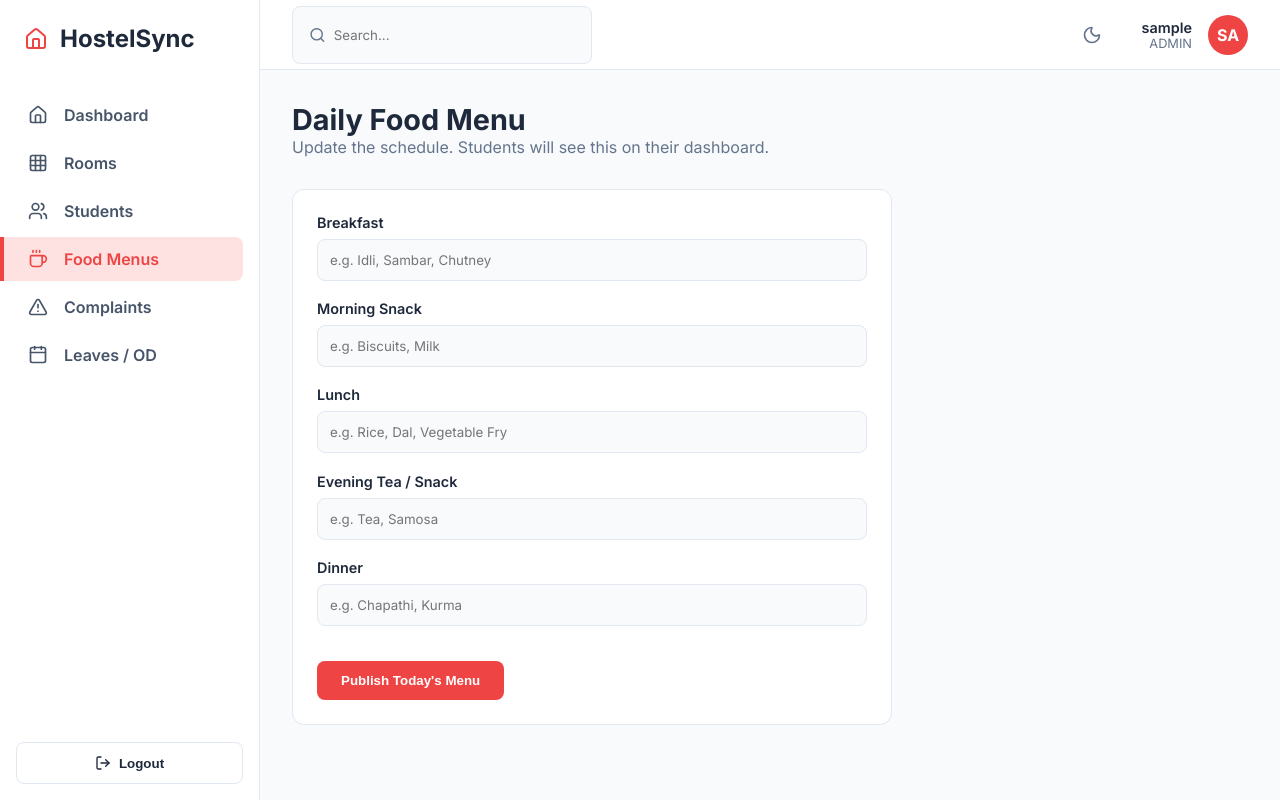
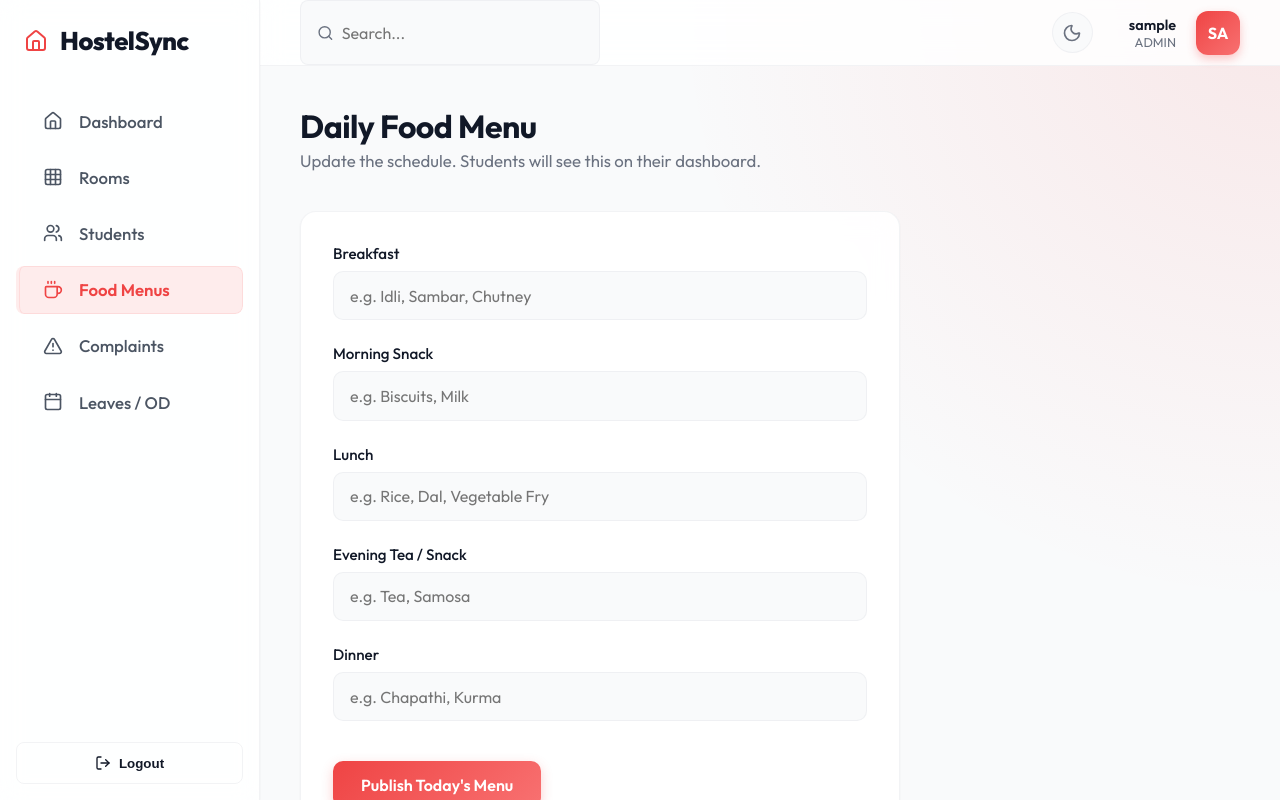
Before and after one commit to shivanistalin2006-dot/Hostel-Management-System, a React app in the folder frontend/: page /app/menus in a window 1280 px wide. Built offline with nearby package versions, Linux system fonts and the light colour scheme; no server answers; sample sign-in values are in the browser's storage; the HTML template or start-up script is replaced by a standard one.

Commit message:
Premium styling update, add student creation feature, remove demo placeholders

```diff
--- a/frontend/src/index.css
+++ b/frontend/src/index.css
@@ -1,21 +1,28 @@
-@import url('https://fonts.googleapis.com/css2?family=Inter:wght@300;400;500;600;700&display=swap');
+@import url('https://fonts.googleapis.com/css2?family=Outfit:wght@300;400;500;600;700;800&display=swap');
 
 :root {
-  /* Default Light Theme */
-  --bg-main: #f8fafc;
-  --bg-sidebar: #ffffff;
-  --bg-card: #ffffff;
+  /* Premium Light Theme */
+  --bg-main: #f9fafb;
+  --bg-sidebar: rgba(255, 255, 255, 0.85);
+  --bg-card: rgba(255, 255, 255, 0.9);
 
-  --text-primary: #1e293b;
-  --text-secondary: #64748b;
-  --text-sidebar: #475569;
-  --text-sidebar-active: #ef4444; /* Light Red */
+  --text-primary: #111827;
+  --text-secondary: #6b7280;
+  --text-sidebar: #4b5563;
+  --text-sidebar-active: #ef4444; /* Premium Light Red */
 
-  --accent-primary: #ef4444; /* Light Red */
+  --accent-primary: #ef4444;
   --accent-hover: #dc2626;
-  --accent-light: #fee2e2;
+  --accent-light: rgba(239, 68, 68, 0.1);
+  --accent-gradient: linear-gradient(135deg, #ef4444 0%, #f87171 100%);
 
-  --border-color: #e2e8f0;
+  --border-color: rgba(229, 231, 235, 0.5);
+
+  --shadow-sm: 0 1px 2px 0 rgba(0, 0, 0, 0.05);
+  --shadow-md: 0 4px 6px -1px rgba(0, 0, 0, 0.1), 0 2px 4px -1px rgba(0, 0, 0, 0.06);
+  --shadow-lg: 0 10px 15px -3px rgba(0, 0, 0, 0.1), 0 4px 6px -2px rgba(0, 0, 0, 0.05);
+
+  --glass-blur: blur(12px);
 
   --success: #10b981;
   --warning: #f59e0b;
@@ -23,20 +30,26 @@
 }
 
 [data-theme='dark'] {
-  --bg-main: #0f1115; /* Deep Black */
-  --bg-sidebar: #18181b;
-  --bg-card: #18181b;
+  /* Premium Dark Theme */
+  --bg-main: #09090b; /* Very Deep Black */
+  --bg-sidebar: rgba(24, 24, 27, 0.85);
+  --bg-card: rgba(24, 24, 27, 0.9);
 
   --text-primary: #f8fafc;
   --text-secondary: #94a3b8;
-  --text-sidebar: #94a3b8;
-  --text-sidebar-active: #dc2626; /* Deep Red */
+  --text-sidebar: #a1a1aa;
+  --text-sidebar-active: #f87171; /* Brighter Red for dark mode */
 
-  --accent-primary: #dc2626; /* Deep Red */
+  --accent-primary: #dc2626;
   --accent-hover: #b91c1c;
-  --accent-light: rgba(220, 38, 38, 0.2);
+  --accent-light: rgba(220, 38, 38, 0.15);
+  --accent-gradient: linear-gradient(135deg, #ef4444 0%, #b91c1c 100%);
 
-  --border-color: #27272a;
+  --border-color: rgba(63, 63, 70, 0.5);
+
+  --shadow-sm: 0 1px 2px 0 rgba(0, 0, 0, 0.5);
+  --shadow-md: 0 4px 6px -1px rgba(0, 0, 0, 0.4);
+  --shadow-lg: 0 10px 15px -3px rgba(0, 0, 0, 0.5);
 }
 
 * {
@@ -46,10 +59,12 @@
 }
 
 body {
-  font-family: 'Inter', sans-serif;
+  font-family: 'Outfit', sans-serif;
   background-color: var(--bg-main);
   color: var(--text-primary);
-  transition: background-color 0.3s, color 0.3s;
+  transition: background-color 0.4s ease, color 0.4s ease;
+  background-image: radial-gradient(circle at top right, var(--accent-light) 0%, transparent 40%);
+  background-attachment: fixed;
 }
 
 /* Layout */
@@ -66,48 +81,59 @@ body {
   display: flex;
   flex-direction: column;
   border-right: 1px solid var(--border-color);
+  backdrop-filter: var(--glass-blur);
+  -webkit-backdrop-filter: var(--glass-blur);
+  box-shadow: var(--shadow-sm);
+  z-index: 10;
 }
 
 .sidebar-brand {
   display: flex;
   align-items: center;
-  padding: 1.5rem;
-  font-size: 1.5rem;
+  padding: 1.5rem 1.5rem 2.5rem 1.5rem;
+  font-size: 1.6rem;
   font-weight: 800;
   color: var(--text-primary);
   gap: 0.75rem;
+  letter-spacing: -0.5px;
 }
 
 .sidebar-nav {
   display: flex;
   flex-direction: column;
-  padding: 1rem 0;
-  gap: 0.25rem;
+  padding: 0;
+  gap: 0.5rem;
 }
 
 .nav-item {
   display: flex;
   align-items: center;
-  padding: 0.75rem 1.5rem;
+  padding: 0.85rem 1.5rem;
   color: var(--text-sidebar);
   text-decoration: none;
-  font-weight: 600;
+  font-weight: 500;
+  font-size: 1.05rem;
   gap: 1rem;
-  transition: all 0.2s;
-  border-left: 4px solid transparent;
+  transition: all 0.3s ease;
+  border-left: 3px solid transparent;
+  margin: 0 1rem;
+  border-radius: 8px;
 }
 
 .nav-item:hover {
-  background-color: var(--accent-light);
-  color: var(--accent-primary);
+  background-color: rgba(0,0,0,0.03);
+  color: var(--text-primary);
+}
+
+[data-theme='dark'] .nav-item:hover {
+  background-color: rgba(255,255,255,0.05);
 }
 
 .nav-item.active {
   background-color: var(--accent-light);
-  color: var(--accent-primary);
-  border-left-color: var(--accent-primary);
-  border-radius: 0 8px 8px 0;
-  margin-right: 1rem;
+  color: var(--text-sidebar-active);
+  font-weight: 600;
+  box-shadow: inset 0 0 0 1px rgba(239, 68, 68, 0.1);
 }
 
 .main-content {
@@ -115,177 +141,229 @@ body {
   display: flex;
   flex-direction: column;
   overflow-y: auto;
+  position: relative;
 }
 
 .topbar {
-  height: 70px;
-  background-color: var(--bg-card);
+  height: 75px;
+  background-color: var(--bg-sidebar);
   border-bottom: 1px solid var(--border-color);
   display: flex;
   align-items: center;
   justify-content: space-between;
-  padding: 0 2rem;
+  padding: 0 2.5rem;
+  backdrop-filter: var(--glass-blur);
+  -webkit-backdrop-filter: var(--glass-blur);
+  position: sticky;
+  top: 0;
+  z-index: 5;
 }
 
 .theme-toggle {
-  background: none;
-  border: none;
+  background: var(--bg-main);
+  border: 1px solid var(--border-color);
   color: var(--text-secondary);
   cursor: pointer;
-  padding: 0.5rem;
+  padding: 0.6rem;
   border-radius: 50%;
   display: flex; align-items: center; justifyContent: center;
+  transition: all 0.3s ease;
 }
 .theme-toggle:hover {
-  background: var(--bg-main);
-  color: var(--text-primary);
+  color: var(--accent-primary);
+  box-shadow: var(--shadow-sm);
+  transform: translateY(-1px);
 }
 
 .user-profile {
   display: flex;
   align-items: center;
-  gap: 1rem;
+  gap: 1.25rem;
 }
 .avatar {
-  width: 40px; height: 40px;
-  border-radius: 50%;
-  background: var(--accent-primary);
+  width: 44px; height: 44px;
+  border-radius: 12px;
+  background: var(--accent-gradient);
   color: white;
   display: flex; align-items: center; justify-content: center;
-  font-weight: bold;
+  font-weight: 700;
   overflow: hidden;
+  box-shadow: 0 4px 10px rgba(239, 68, 68, 0.3);
 }
 .avatar img {
   width: 100%; height: 100%; object-fit: cover;
 }
 
 .page-container {
-  padding: 2rem;
+  padding: 2.5rem;
+  max-width: 1600px;
+  margin: 0 auto;
+  width: 100%;
 }
 .page-header {
-  margin-bottom: 2rem;
+  margin-bottom: 2.5rem;
 }
 .page-title {
-  font-size: 1.8rem;
+  font-size: 2rem;
   font-weight: 700;
   color: var(--text-primary);
+  letter-spacing: -0.5px;
+  margin-bottom: 0.25rem;
 }
 .page-subtitle {
   color: var(--text-secondary);
+  font-size: 1.05rem;
 }
 
 .dashboard-grid {
   display: grid;
   grid-template-columns: 2fr 1fr;
-  gap: 1.5rem;
+  gap: 2rem;
 }
 
 /* Cards & Charts */
 .card {
   background: var(--bg-card);
-  border-radius: 12px;
+  border-radius: 16px;
   border: 1px solid var(--border-color);
-  padding: 1.5rem;
-  margin-bottom: 1.5rem;
+  padding: 2rem;
+  margin-bottom: 2rem;
+  box-shadow: var(--shadow-sm);
+  backdrop-filter: var(--glass-blur);
+  -webkit-backdrop-filter: var(--glass-blur);
+  transition: box-shadow 0.3s ease, transform 0.3s ease;
+}
+.card:hover {
+  box-shadow: var(--shadow-md);
+  transform: translateY(-2px);
 }
 
 .card h3 {
-  margin-bottom: 1rem;
+  margin-bottom: 1.5rem;
   color: var(--text-primary);
+  font-weight: 600;
+  font-size: 1.25rem;
 }
 
 .stats-grid {
   display: grid;
   grid-template-columns: repeat(4, 1fr);
   gap: 1.5rem;
-  margin-bottom: 2rem;
+  margin-bottom: 2.5rem;
 }
 .stat-card {
   background: var(--bg-card);
   padding: 1.5rem;
-  border-radius: 12px;
+  border-radius: 16px;
   border: 1px solid var(--border-color);
   display: flex;
   align-items: center;
-  gap: 1rem;
+  gap: 1.25rem;
+  box-shadow: var(--shadow-sm);
+  transition: all 0.3s ease;
+}
+.stat-card:hover {
+  box-shadow: var(--shadow-md);
+  transform: translateY(-3px);
 }
 .stat-card .icon {
-  width: 48px; height: 48px;
-  border-radius: 12px;
-  background: var(--accent-light);
-  color: var(--accent-primary);
+  width: 54px; height: 54px;
+  border-radius: 14px;
   display: flex; align-items: center; justify-content: center;
 }
 .stat-value {
-  font-size: 1.8rem;
-  font-weight: 700;
+  font-size: 2rem;
+  font-weight: 800;
+  line-height: 1.1;
+  color: var(--text-primary);
 }
 .stat-label {
   color: var(--text-secondary);
-  font-size: 0.9rem;
+  font-size: 0.95rem;
   font-weight: 500;
+  margin-top: 0.25rem;
 }
 
 /* Forms & Tables */
 .form-group {
-  margin-bottom: 1.2rem;
+  margin-bottom: 1.5rem;
 }
 label {
   display: block;
   margin-bottom: 0.5rem;
-  font-size: 0.9rem;
-  font-weight: 600;
+  font-size: 0.95rem;
+  font-weight: 500;
   color: var(--text-primary);
 }
 input, select, textarea {
   width: 100%;
-  padding: 0.75rem;
+  padding: 0.85rem 1rem;
   border: 1px solid var(--border-color);
-  border-radius: 8px;
+  border-radius: 10px;
   background: var(--bg-main);
   color: var(--text-primary);
   font-family: inherit;
+  font-size: 1rem;
   outline: none;
+  transition: all 0.2s ease;
 }
 input:focus, select:focus, textarea:focus {
   border-color: var(--accent-primary);
-  box-shadow: 0 0 0 3px var(--accent-light);
+  box-shadow: 0 0 0 4px var(--accent-light);
+  background: var(--bg-card);
 }
 
 button.btn-primary {
-  background: var(--accent-primary);
+  background: var(--accent-gradient);
   color: white;
   border: none;
-  padding: 0.75rem 1.5rem;
-  border-radius: 8px;
+  padding: 0.85rem 1.75rem;
+  border-radius: 10px;
   font-weight: 600;
+  font-size: 1rem;
   cursor: pointer;
-  transition: background 0.2s;
+  transition: all 0.3s ease;
+  box-shadow: 0 4px 12px rgba(239, 68, 68, 0.25);
+  font-family: inherit;
 }
 button.btn-primary:hover {
-  background: var(--accent-hover);
+  transform: translateY(-2px);
+  box-shadow: 0 6px 16px rgba(239, 68, 68, 0.35);
+}
+button.btn-primary:active {
+  transform: translateY(0);
 }
 
 table {
   width: 100%;
-  border-collapse: collapse;
+  border-collapse: separate;
+  border-spacing: 0;
 }
 th, td {
-  padding: 1rem;
+  padding: 1.25rem 1rem;
   text-align: left;
   border-bottom: 1px solid var(--border-color);
 }
 th {
   font-weight: 600;
   color: var(--text-secondary);
-  background: var(--bg-main);
+  text-transform: uppercase;
+  font-size: 0.85rem;
+  letter-spacing: 0.5px;
+}
+td {
+  font-size: 1rem;
+  color: var(--text-primary);
 }
 .badge {
-  padding: 0.25rem 0.75rem;
+  padding: 0.35rem 0.85rem;
   border-radius: 999px;
-  font-size: 0.8rem;
-  font-weight: 700;
+  font-size: 0.85rem;
+  font-weight: 600;
+  display: inline-flex;
+  align-items: center;
+  gap: 0.35rem;
 }
-.badge.pending { background: rgba(245, 158, 11, 0.1); color: var(--warning); }
-.badge.approved { background: rgba(16, 185, 129, 0.1); color: var(--success); }
-.badge.rejected { background: rgba(239, 68, 68, 0.1); color: var(--danger); }
+.badge.pending { background: rgba(245, 158, 11, 0.15); color: var(--warning); border: 1px solid rgba(245, 158, 11, 0.2); }
+.badge.approved { background: rgba(16, 185, 129, 0.15); color: var(--success); border: 1px solid rgba(16, 185, 129, 0.2); }
+.badge.rejected { background: rgba(239, 68, 68, 0.15); color: var(--danger); border: 1px solid rgba(239, 68, 68, 0.2); }
--- a/frontend/src/pages/Login.jsx
+++ b/frontend/src/pages/Login.jsx
@@ -24,7 +24,7 @@ const Login = () => {
         navigate('/app');
       }
     } catch (err) {
-      setError('Invalid credentials. Admin: admin/admin123, Student: student1/student123');
+      setError('Invalid username or password. Please try again.');
     }
   };
 
@@ -46,7 +46,7 @@ const Login = () => {
               type="text"
               value={username}
               onChange={e => setUsername(e.target.value)}
-              placeholder="admin or student1"
+              placeholder="Enter your username"
               required
             />
           </div>
@@ -56,7 +56,7 @@ const Login = () => {
               type="password"
               value={password}
               onChange={e => setPassword(e.target.value)}
-              placeholder="admin123 or student123"
+              placeholder="Enter your password"
               required
             />
           </div>
```
Also changed, not shown: frontend/src/pages/Students.jsx (+73 -4 lines), 1 other file (tests, documents, lock files or other folders).
